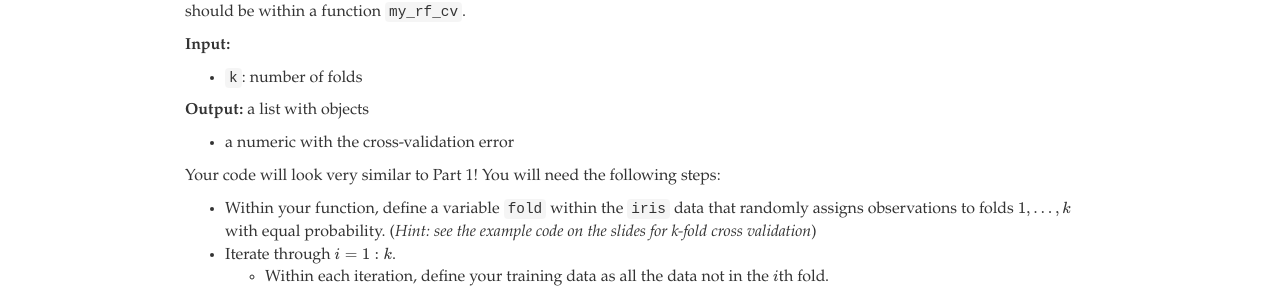
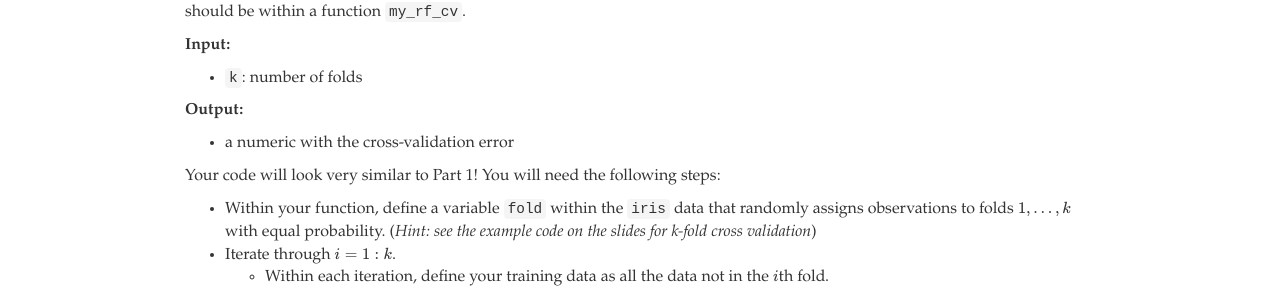
Before and after one commit to bryandmartin/STAT302, a Jekyll site: the page docs/Labs/lab4/lab4.html, which Jekyll copies as it is, in a window 1280 px wide. Shown: the part 1163-1453 px from the top of the page. Built offline with Jekyll 4.4.1, drawn with Linux system fonts in a browser that asks for light colours; formulas are drawn with MathJax 3.

Commit message:
Fix part 2 output L4

```diff
--- a/docs/Labs/lab4/lab4.Rmd
+++ b/docs/Labs/lab4/lab4.Rmd
@@ -81,7 +81,7 @@ All your code should be within a function `my_rf_cv`.
 
   * `k`: number of folds
 
-**Output:** a list with objects
+**Output:**
 
   * a numeric with the cross-validation error
 
--- a/docs/Labs/lab4/lab4.html
+++ b/docs/Labs/lab4/lab4.html
@@ -429,7 +429,7 @@ h4.date {
 <ul>
 <li><code>k</code>: number of folds</li>
 </ul>
-<p><strong>Output:</strong> a list with objects</p>
+<p><strong>Output:</strong></p>
 <ul>
 <li>a numeric with the cross-validation error</li>
 </ul>
```
